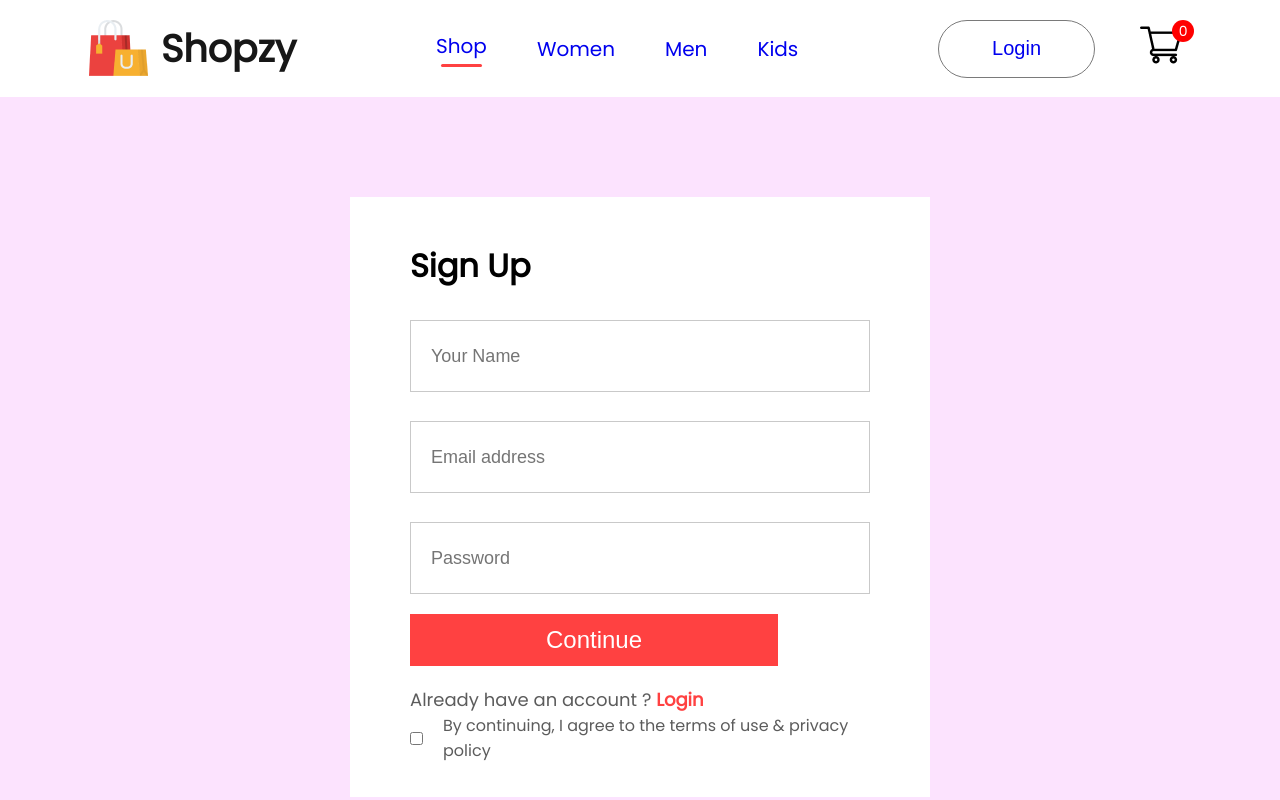
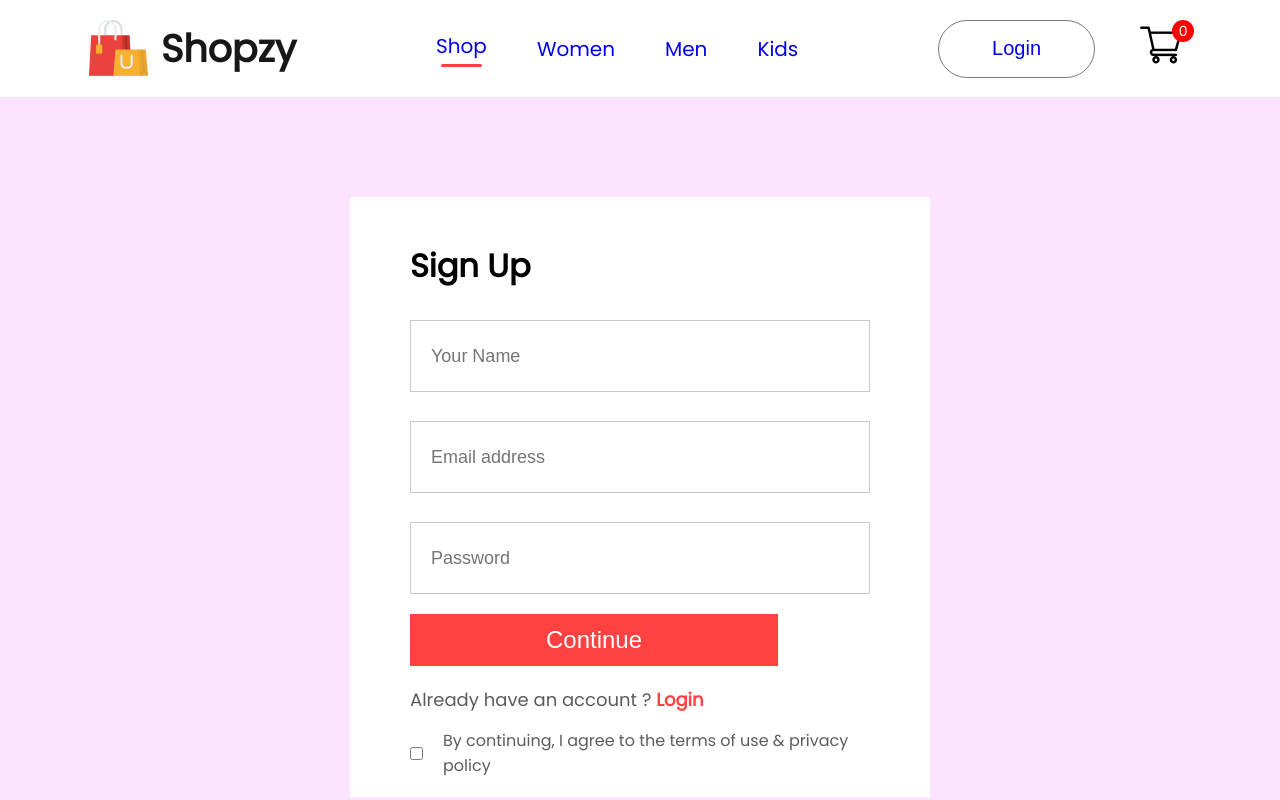
Before and after one commit to Suriya2620/ecommerce, a React (Create React App) app: page /login in a window 1280 px wide. Shown: the top 800 px of the page. Built offline with nearby package versions, Linux system fonts and the light colour scheme.

Commit message:
added margin top

```diff
--- a/src/pages/CSS/loginsignup.css
+++ b/src/pages/CSS/loginsignup.css
@@ -60,7 +60,7 @@
 .loginsignup-agree{
     display: flex;
     align-items: center;
-    /* margin-top: 25px; */
+    margin-top: 15px;
     gap: 20px;
     color: #5c5c5c;
     font-size: 16px;
```
